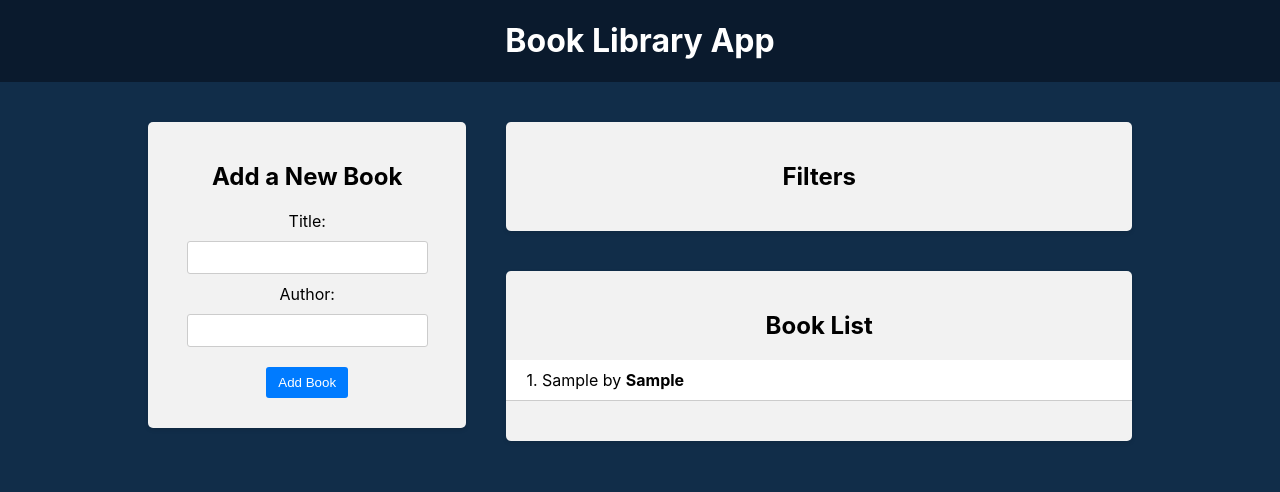
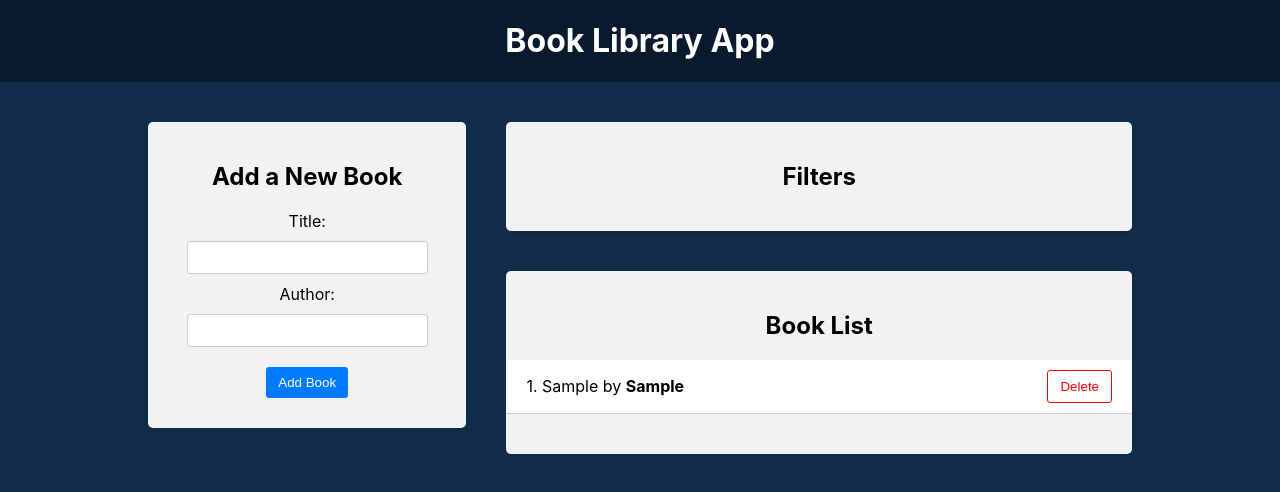
Before and after one commit to ferikand/react-redux, a React (Create React App) app in the folder frontend/: page / in a window 1280 px wide. Both pictures are taken after typing "Sample", "Sample" into the empty fields and a click on the button "Add Book". Shown: the top 492 px of the page. Built offline with nearby package versions, Linux system fonts and the light colour scheme.

Commit message:
add delete book from list functionality

```diff
--- a/frontend/src/components/BookList/BookList.js
+++ b/frontend/src/components/BookList/BookList.js
@@ -1,8 +1,17 @@
-import { useSelector } from "react-redux"
+import { useDispatch, useSelector } from "react-redux"
 import "./BookList.css"
+import { deleteBook } from "../../redux/books/actionCreators.js"
 
 const BookList = () => {
-  const books = useSelector((state) => state.books)
+  const books = useSelector((state) => {
+    // console.log(state)
+    return state.books
+  })
+  const dispatch = useDispatch()
+
+  const handleDeleteBook = (book) => {
+    dispatch(deleteBook(book))
+  }
 
   return (
     <div className="app-block book-list">
@@ -17,6 +26,11 @@ const BookList = () => {
                 {++i + ". "}
                 {book.title} by <strong>{book.author}</strong>
               </div>
+              <div className="book-actions">
+                <button type="button" onClick={() => handleDeleteBook(book)}>
+                  Delete
+                </button>
+              </div>
             </li>
           ))}
         </ul>
--- a/frontend/src/redux/books/actionCreators.js
+++ b/frontend/src/redux/books/actionCreators.js
@@ -6,3 +6,10 @@ export const addBook = (newBook) => {
     payload: newBook,
   }
 }
+
+export const deleteBook = (bookToDelete) => {
+  return {
+    type: a.DELETE_BOOK,
+    payload: bookToDelete,
+  }
+}
--- a/frontend/src/redux/books/reducer.js
+++ b/frontend/src/redux/books/reducer.js
@@ -6,6 +6,8 @@ const booksReducer = (state = initialState, action) => {
   switch (action.type) {
     case a.ADD_BOOK:
       return [...state, action.payload]
+    case a.DELETE_BOOK:
+      return [...state.filter((book) => book.id !== action.payload.id)]
     default:
       return state
   }
```
